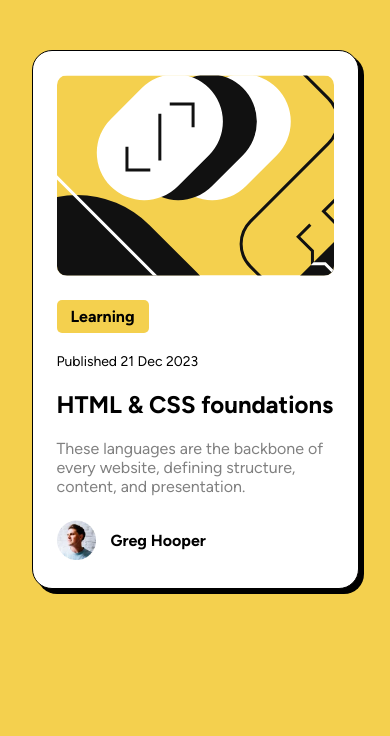
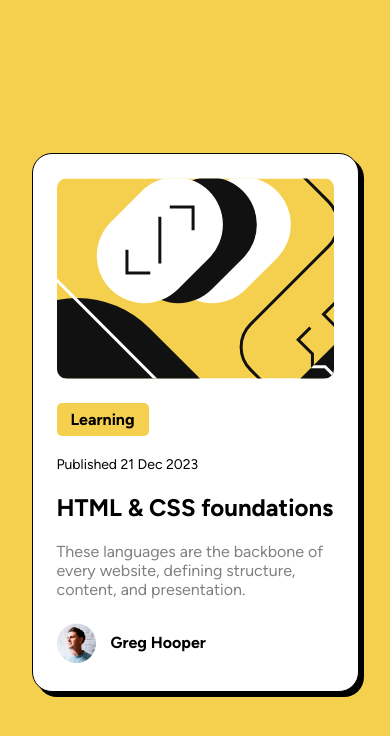
Before and after one commit to cie-cret/Blog-preview, a plain HTML site: page index.html in a window 390 px wide. Drawn offline with Linux system fonts and the light colour scheme.

Commit message:
second commit

```diff
--- a/style.css
+++ b/style.css
@@ -24,7 +24,8 @@ body {
     font-weight: 400;
     display: flex;
     flex-direction: column;
-    justify-self: center;
+    justify-content: center; /* Add this */
+    min-height: 100dvh; /* Add this */
     align-items: center;
 }
 
@@ -35,10 +36,10 @@ body {
     border: 1px solid black;
     box-shadow: 5px 5px;
     padding: 24px;
-    margin: 80px;
+    /* height: 100%; */
 }
 
-@media (min-width: 721px) {
+@media (min-width: 1367px) {
 
     .main:hover {
         box-shadow: 15px 15px;
@@ -125,16 +126,18 @@ body {
 
 @media (min-width: 330px) and (max-width: 720px) {
     .main {
-    width: 327px;
-    margin: 50px;
-    }
-
-    .main:hover {
-        box-shadow: 5px 5px;
-    }
+        width: 327px;
+        }
 
     .img {
         max-width: 277px;
+    }
+}
+
+
+@media (min-width: 330px) and (max-width: 1366px) {
+    .main:hover {
+        box-shadow: 5px 5px;
     }
 
     .tag:active {
```
